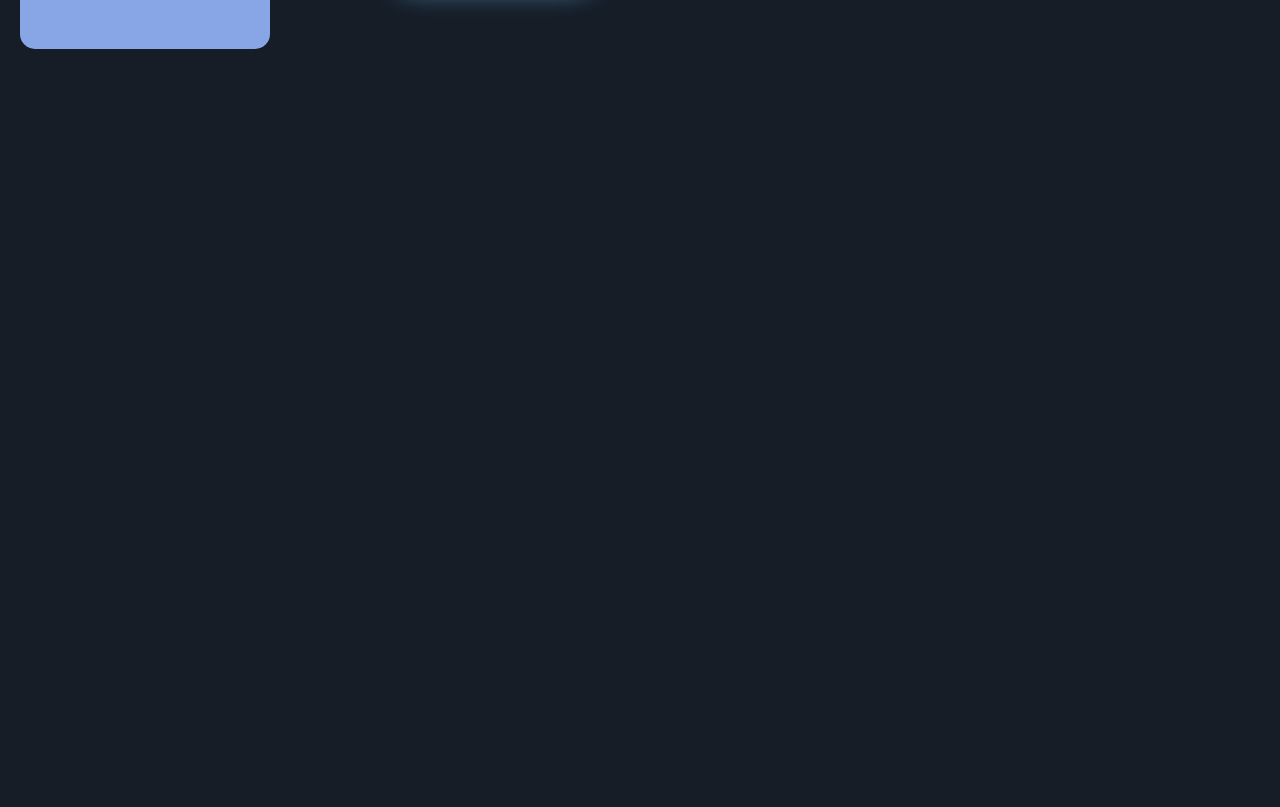
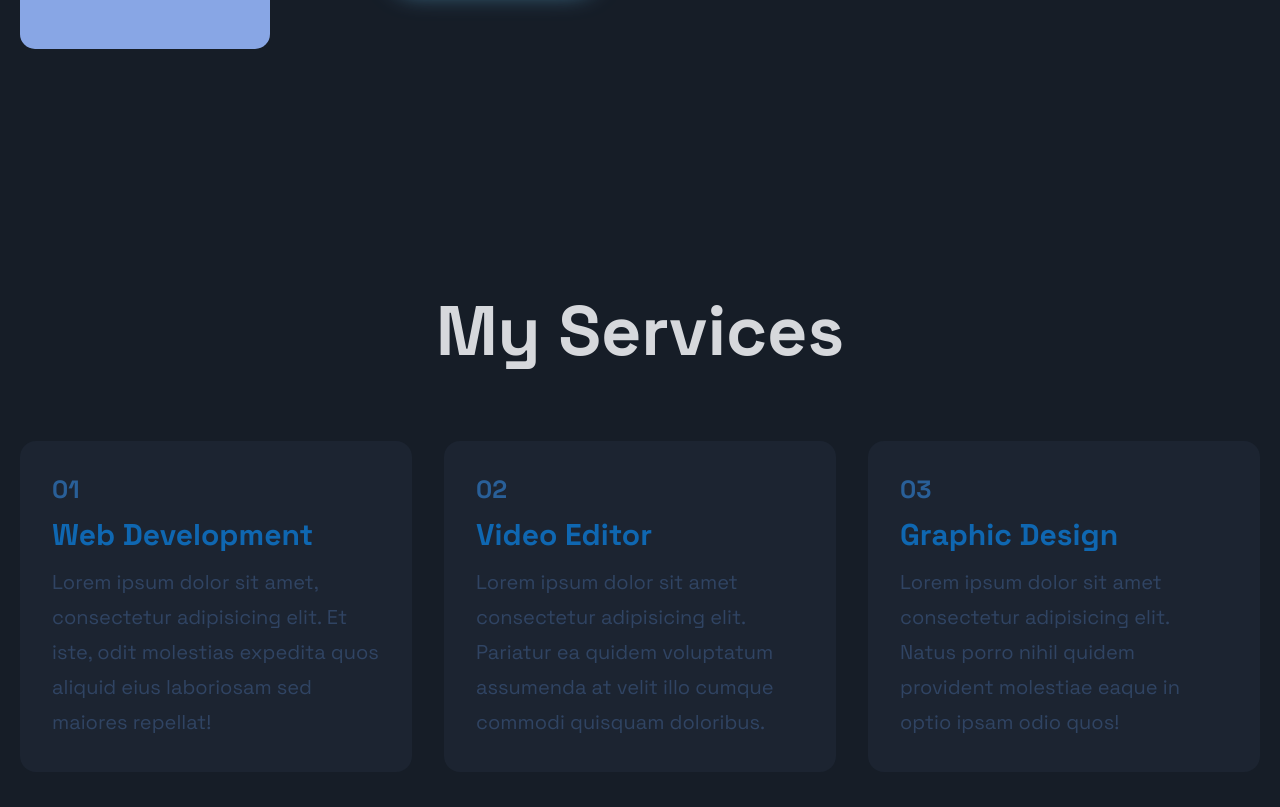
Before and after one commit to MdHasan2533/Personal-Project, a plain HTML site: page index.html in a window 1280 px wide. Shown: the part 1441-2248 px from the top of the page. Before the commit the page ends 1645 px from the top, so only its background shows below. Drawn offline with nearby package versions, Linux system fonts and the light colour scheme; a web font is replaced by a local one.

Commit message:
services section added

```diff
--- a/files/css/styles.css
+++ b/files/css/styles.css
@@ -165,16 +165,22 @@ img {
     display: flex;
     justify-content: center;
     align-items: center;
-    }
+}
 
-    .button:hover{
+.button:hover{
     color: rgb(14, 14, 14);
     width: 205px;
     background: rgb(228, 252, 249) none repeat scroll 0% 0% / auto padding-box border-box;
     border-color: rgb(204, 0, 105);
     border-width: 0px;
     border-style: solid;
-    }
+}
+
+.section-title {
+    text-align: center;
+    font-size: 70px;
+    margin-bottom: 4.25rem;
+}
 
 /*------------------------------------------------------------------------ Layout  ------------------------------------------------------------------------------*/
 
@@ -409,3 +415,39 @@ img {
     font-size: var(--h2-font-size);
     margin-bottom: 0.125rem;
 }
+
+/*------------------------------------------------------------------------ Services ------------------------------------------------------------------------------ */
+
+.services-container {
+    grid-template-columns: repeat(3, 1fr);
+    gap: 2rem;
+}
+
+.services-card {
+    background: var(--container-color);
+    padding: 2rem;
+    border-radius: 1rem;
+    transition: color 0.3s;
+}
+
+.services-card:hover {
+    background: linear-gradient(209deg,rgba(136, 166, 229, 1) 81%, rgba(141, 110, 200, 1) 100%);
+}
+
+.services-no {
+    color: #295F98;
+    font-size: 25px;
+    font-weight: bold;
+}
+
+.services-title {
+    color: #0F67B1;
+    font-size: 30px;
+    font-weight: bold;
+    margin-block: 0.75rem 0.75rem;
+}
+
+.services-description {
+    color: #304463;
+    font-size: 20px;
+}
--- a/index.html
+++ b/index.html
@@ -84,7 +84,7 @@
                 <div class="about-container container grid">
                     <div class="about-experience">
                         <span class="about-no-top">TOP</span>
-                        <h3 class="about-onepercent">1%</h3>
+                        <h3 class="about-onepercent"><count-up>1</count-up>%</h3>
                         <span class="about-rankholding">Rank Holder</span><br>
                         <span class="about-at">@</span><br>
                         <h3 class="about-leetcode"><span class="about-leet">Leet</span><span class="about-code">code</span> <br><span class="about-and">&</span><br><span class="about-Un">Un</span><span class="about-stop">stop</span></h3>
@@ -97,15 +97,15 @@
 
                     <ul class="about-data grid">
                         <li class="about-item">
-                            <h3 class="about-item-no">Top 1%</h3>
+                            <h3 class="about-item-no">Top <count-up>1</count-up>%</h3>
                             <p class="about-details">Unstop</p>
                         </li>
                         <li class="about-item">
-                            <h3 class="about-item-no">Top 14%</h3>
+                            <h3 class="about-item-no">Top <count-up>14</count-up>%</h3>
                             <p class="about-details">Leetcode</p>
                         </li>
                         <li class="about-item">
-                            <h3 class="about-item-no">350+</h3>
+                            <h3 class="about-item-no"><count-up>350</count-up>+</h3>
                             <p class="about-details">DSA Problems</p>
                         </li>
                     </ul>
@@ -113,11 +113,44 @@
                 </div>
               </section>
 
+              <!-- Serrvices -->
+            <section class="services section">
+                <h2 class="section-title">My Services</h2>
+
+                <div class="services-container container grid">
+
+                    <article class="services-card">
+                        <span class="services-no">01</span>
+
+                        <h3 class="services-title">Web Development</h3>
+                        <p class="services-description">Lorem ipsum dolor sit amet, consectetur adipisicing elit. Et iste, odit molestias expedita quos aliquid eius laboriosam sed maiores repellat!</p>
+                    </article>
+
+                    <article class="services-card">
+                        <span class="services-no">02</span>
+
+                        <h3 class="services-title">Video Editor</h3>
+                        <p class="services-description">Lorem ipsum dolor sit amet consectetur adipisicing elit. Pariatur ea quidem voluptatum assumenda at velit illo cumque commodi quisquam doloribus.</p>
+                    </article>
+
+                    <article class="services-card">
+                        <span class="services-no">03</span>
+
+                        <h3 class="services-title">Graphic Design</h3>
+                        <p class="services-description">Lorem ipsum dolor sit amet consectetur adipisicing elit. Natus porro nihil quidem provident molestiae eaque in optio ipsam odio quos!</p>
+                    </article>
+                </div>
+
+            </section>
+
         </main>
 
     <!-- GSAP -->
     <script src="https://cdn.jsdelivr.net/npm/gsap@3.13.0/dist/gsap.min.js"></script>
     <script src="https://cdn.jsdelivr.net/npm/gsap@3.13.0/dist/ScrollTrigger.min.js"></script>
+
+    <!-- Counter Up -->
+    <script type="module" src="https://cdn.jsdelivr.net/gh/lekoala/formidable-elements@master/dist/count-up.min.js"></script>
     <!-- JavaScript -->
     <script src="files/js/main.js"></script>
 </body>
```
